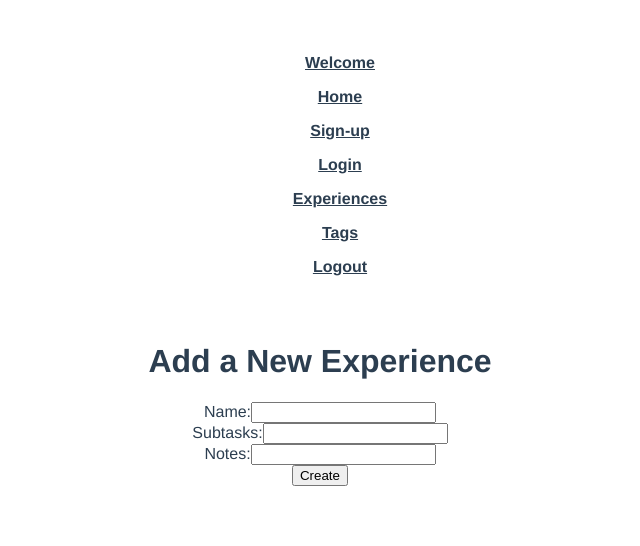
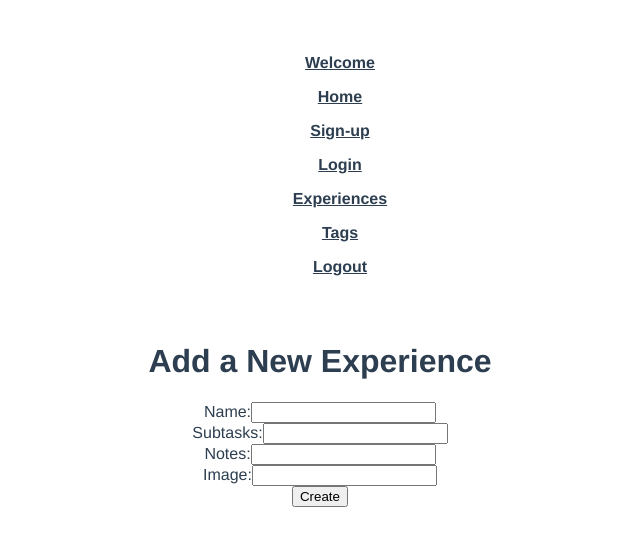
Before and after one commit to howema/run-rabbit-run-frontend, a Vue app: page /experiences/new in a window 1280 px wide. Shown: the top 546 px of the page, without its empty margins (320-960 px from the left). Built offline with nearby package versions, Linux system fonts and the light colour scheme.

Commit message:
image changes maybe

```diff
--- a/src/views/ExperiencesEdit.vue
+++ b/src/views/ExperiencesEdit.vue
@@ -18,7 +18,7 @@
         <input type="text" v-model="currentExperienceParams.notes" />
       </div>
       <div>
-        <label>Image Url:</label>
+        <label>Image:</label>
         <input type="text" v-model="currentExperienceParams.image" />
       </div>
       <input type="submit" value="Submit" />
--- a/src/views/ExperiencesIndex.vue
+++ b/src/views/ExperiencesIndex.vue
@@ -4,7 +4,7 @@
     <div v-for="experience in experiences" v-bind:key="experience.id">
       <h2>{{ experience.title }}</h2>
       <p></p>
-      <img v-bind:src="experience.image" alt="experience.title"/>
+      <img v-bind:src="experience.image" />
       <p>Subtasks: {{ experience.subtasks }}</p>
       <p>Notes: {{ experience.notes }}</p>
       <router-link v-bind:to="`/experiences/${experience.id}`">
@@ -13,6 +13,12 @@
     </div>
   </div>
 </template>
+
+<style>
+.image {
+  width: 50%;
+}
+</style>
 
 <script>
 import axios from "axios";
--- a/src/views/ExperiencesNew.vue
+++ b/src/views/ExperiencesNew.vue
@@ -16,6 +16,10 @@
       <div>
         <label>Notes:</label>
         <input type="text" v-model="newExperienceParams.notes" />
+      </div>
+      <div>
+        <label>Image:</label>
+        <input type="text" v-model="newExperienceParams.image" />
       </div>
       <input type="submit" value="Create" />
     </form>
--- a/src/views/ExperiencesShow.vue
+++ b/src/views/ExperiencesShow.vue
@@ -2,12 +2,13 @@
   <div class="experiences-show">
     <div class="container">
       <h1>{{ experience.title }}</h1>
+      <img v-bind:src="experience.image" />
       <p>Subtasks: {{ experience.subtasks }}</p>
       <p>Notes: {{ experience.notes }}</p>
       <!-- <p>Tags: {{ experience_tag.tag_id }}</p> -->
-      <p>Tags: {{ tag.name }}</p>
+      <!-- <p>Tags: {{ tag.name }}</p>
       <p>Tags: {{ experience.tag }}</p>
-      <p>Tags: {{ experience.tags }}</p>
+      <p>Tags: {{ experience.tags }}</p> -->
 
       <!-- <p>{{ experience.image }}</p> -->
       <p></p>
```
